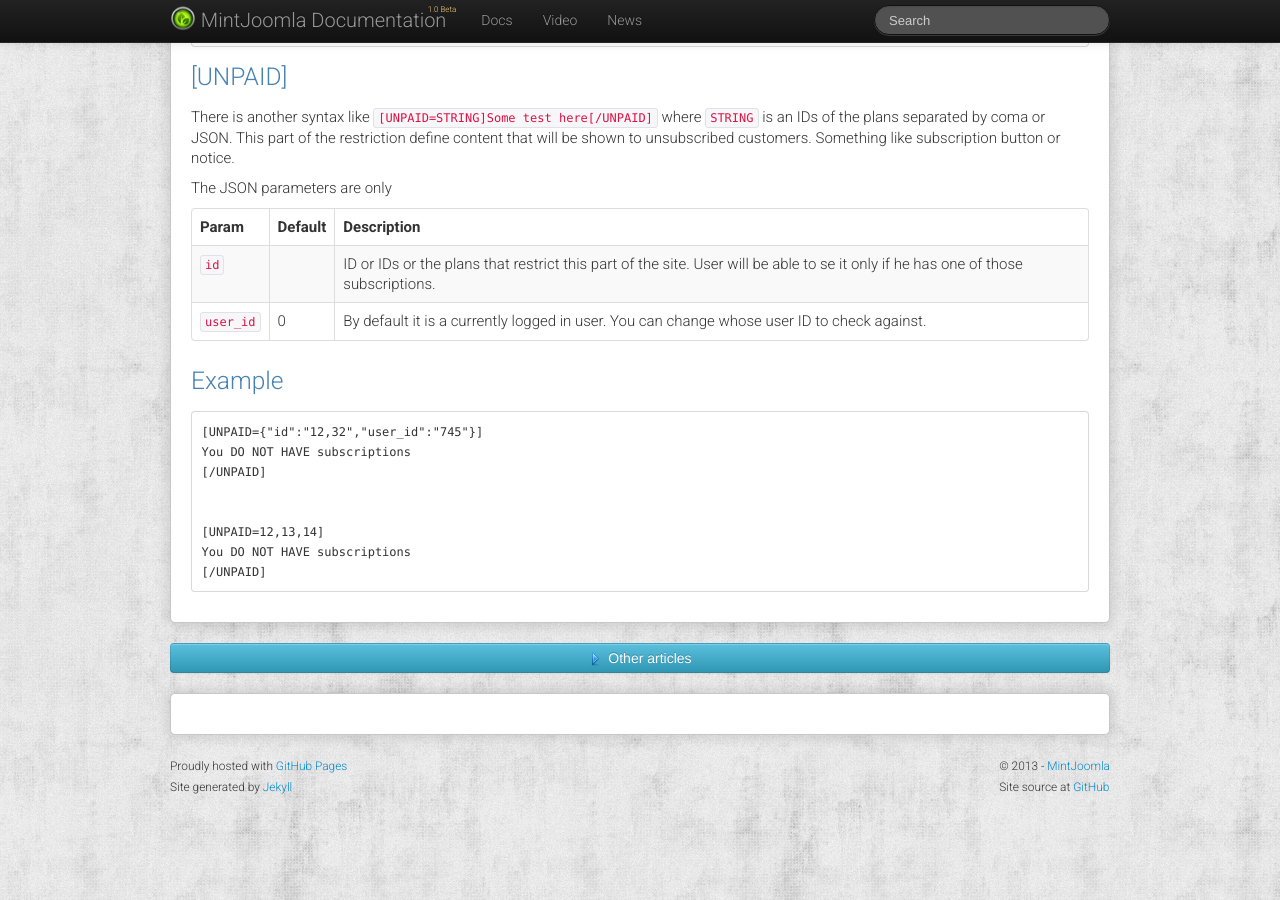
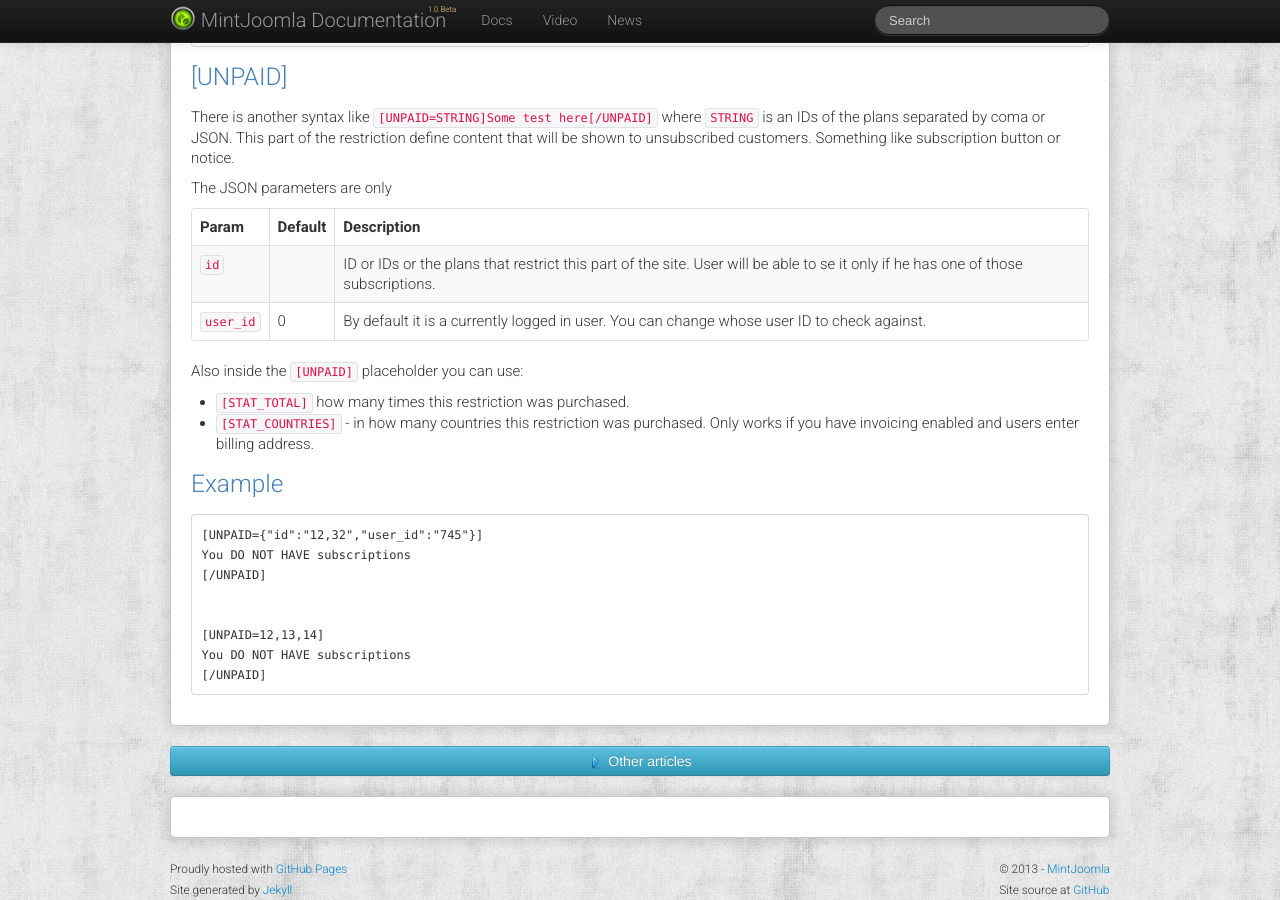
Before and after one commit to MintJoomla/MintJoomla.github.io, a Jekyll site: the page built from en/emerald/_posts/2014-03-10-restrict-anything.md, in a window 1280 px wide and 900 px high, scrolled down 1303 px. Built offline with Jekyll 4.4.1, drawn with Linux system fonts in a browser that asks for light colours; comment, search, counter and statistics services are not loaded.

Commit message:
Amarillo update

```diff
--- a/en/emerald/_posts/2014-03-10-restrict-anything.md
+++ b/en/emerald/_posts/2014-03-10-restrict-anything.md
@@ -63,6 +63,10 @@ Param | Default | Description
 `id`    | | ID or IDs or the plans that restrict this part of the site. User will be able to se it only if he has one of those subscriptions.
 `user_id` | 0 | By default it is a currently logged in user. You can change whose user ID to check against.
 
+Also inside the `[UNPAID]` placeholder you can use:
+
+- `[STAT_TOTAL]` how many times this restriction was purchased.
+- `[STAT_COUNTRIES]` - in how many countries this restriction was purchased. Only works if you have invoicing enabled and users enter billing address.
 
 ### Example
 
```
